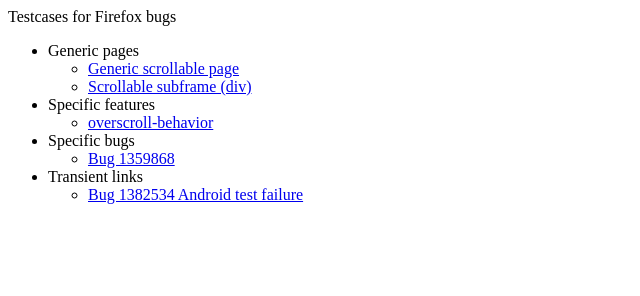
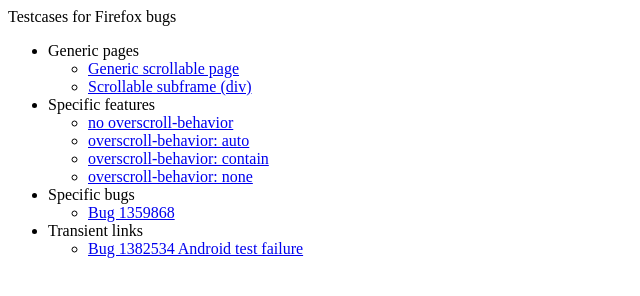
Before and after one commit to theres-waldo/mozilla-testcases, a plain HTML site: page index.html in a window 1280 px wide. Shown: the whole page, without its empty margins (0-640 px from the left). Drawn offline with Linux system fonts and the light colour scheme.

Commit message:
Also link to them

```diff
--- a/index.html
+++ b/index.html
@@ -11,7 +11,10 @@ Testcases for Firefox bugs
   </li>
   <li>Specific features
     <ul>
-      <li><a href="overscroll-behavior.html">overscroll-behavior</a></li>
+      <li><a href="overscroll-behavior-default.html">no overscroll-behavior</a></li>
+      <li><a href="overscroll-behavior-auto.html">overscroll-behavior: auto</a></li>
+      <li><a href="overscroll-behavior-contain.html">overscroll-behavior: contain</a></li>
+      <li><a href="overscroll-behavior-none.html">overscroll-behavior: none</a></li>
     </ul>
   </li>
   <li>Specific bugs
```
